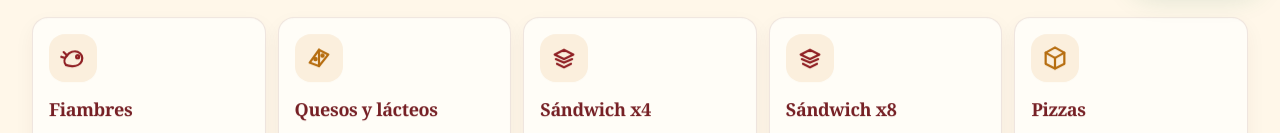
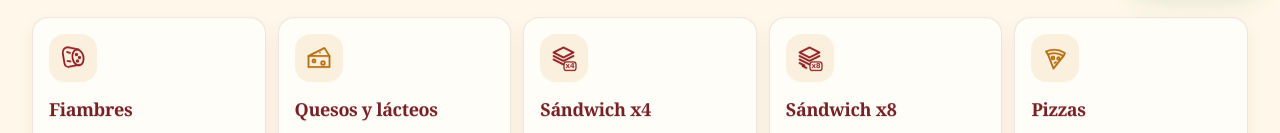
Before and after one commit to Jeser0/fiambreria-hamdan, a Next.js app: page / in a window 1280 px wide. Shown: the part 796-929 px from the top of the page. Built offline with nearby package versions, Linux system fonts and the light colour scheme.

Commit message:
style: update homepage category icons

```diff
--- a/src/components/SectionGateways.tsx
+++ b/src/components/SectionGateways.tsx
@@ -1,36 +1,69 @@
+import type { ReactNode } from "react";
 import Link from "next/link";
-import { BoxIcon } from "./Icons";
+
+function CategoryIcon({ children }: { children: ReactNode }) {
+  return (
+    <svg viewBox="0 0 28 28" width="28" height="28" fill="none" stroke="currentColor" strokeWidth="1.8" strokeLinecap="round" strokeLinejoin="round" aria-hidden="true" focusable="false">
+      {children}
+    </svg>
+  );
+}
 
 function CheeseIcon() {
   return (
-    <svg viewBox="0 0 24 24" width="28" height="28" fill="none" stroke="currentColor" strokeWidth="1.9" strokeLinecap="round" strokeLinejoin="round" aria-hidden="true">
-      <path d="M4 16 12 5l8 4-8 10-8-3Z" /><path d="M12 5v14" /><circle cx="15" cy="10" r="1" /><circle cx="9" cy="13" r="1" />
-    </svg>
+    <CategoryIcon>
+      <path d="m3.5 12 16-8 5 8v11h-21V12Z" />
+      <path d="M3.5 12h21" />
+      <circle cx="9" cy="17" r="1.5" />
+      <circle cx="18" cy="19" r="1.8" />
+      <path d="M15 8.5h.01" />
+    </CategoryIcon>
   );
 }
 
 function HamIcon() {
   return (
-    <svg viewBox="0 0 24 24" width="28" height="28" fill="none" stroke="currentColor" strokeWidth="1.9" strokeLinecap="round" strokeLinejoin="round" aria-hidden="true">
-      <path d="M6 18c-2-2-1.6-5.4.7-8.1C9.1 7 13 5.6 16 6.7c3.2 1.2 4.9 4.8 3.5 7.9-1.2 2.8-4.8 4.6-8.3 4.4-2.1-.1-4-.5-5.2-1Z" /><circle cx="16" cy="11" r="1.3" /><path d="M7 10 4 7m1 5-3-1" />
-    </svg>
+    <CategoryIcon>
+      <path d="m19.5 5.5-9.5-2C6 2.7 3.2 5.6 3.8 9.5l1.7 10c.4 2.4 2.5 3.8 4.8 3.3l10.5-2" />
+      <ellipse cx="19" cy="13.5" rx="5.5" ry="8" transform="rotate(-12 19 13.5)" />
+      <path d="m8 8 3 1M8.5 17l3 .5" />
+      <circle cx="17.5" cy="10.5" r=".8" />
+      <circle cx="20.5" cy="13.5" r=".8" />
+      <circle cx="18.5" cy="17" r=".8" />
+    </CategoryIcon>
   );
 }
 
-function SandwichIcon() {
+function SandwichIcon({ count }: { count: 4 | 8 }) {
   return (
-    <svg viewBox="0 0 24 24" width="28" height="28" fill="none" stroke="currentColor" strokeWidth="1.9" strokeLinecap="round" strokeLinejoin="round" aria-hidden="true">
-      <path d="m4 9 8-4 8 4-8 4-8-4Z" /><path d="m5 13 7 3 7-3M6 17l6 3 6-3" />
-    </svg>
+    <CategoryIcon>
+      <path d="m3.5 8.5 10-5 10 5-10 5-10-5Z" />
+      <path d="m3.5 12 10 5 10-5M3.5 15.5l10 5" />
+      {count === 8 && <path d="m3.5 19 5 2.5M6.5 22l4 2" />}
+      <rect x="14" y="18" width="12" height="8.5" rx="2.5" fill="#fbefdd" strokeWidth="1.2" />
+      <text x="20" y="24.4" textAnchor="middle" fontFamily="Arial, sans-serif" fontSize="8" fontWeight="700" fill="currentColor" stroke="none">x{count}</text>
+    </CategoryIcon>
+  );
+}
+
+function PizzaIcon() {
+  return (
+    <CategoryIcon>
+      <path d="M7 10.5 12.5 24.5 22.5 12" />
+      <path d="M5 7.5A21 21 0 0 1 24 9l-1.5 3A18 18 0 0 0 7 10.5L5 7.5Z" />
+      <circle cx="12" cy="14" r="1.4" />
+      <circle cx="17.5" cy="14.5" r="1.3" />
+      <path d="m13.5 19 1.5-1" />
+    </CategoryIcon>
   );
 }
 
 const cards = [
   { title: "Fiambres", category: "fiambres", icon: <HamIcon />, tone: "text-[#8f1f23]" },
   { title: "Quesos y lácteos", category: "quesos", icon: <CheeseIcon />, tone: "text-[#b66d0f]" },
-  { title: "Sándwich x4", category: "sandwich-x4", icon: <SandwichIcon />, tone: "text-[#8f1f23]" },
-  { title: "Sándwich x8", category: "sandwich-x8", icon: <SandwichIcon />, tone: "text-[#8f1f23]" },
-  { title: "Pizzas", category: "pizzas", icon: <BoxIcon size={28} />, tone: "text-[#b66d0f]" },
+  { title: "Sándwich x4", category: "sandwich-x4", icon: <SandwichIcon count={4} />, tone: "text-[#8f1f23]" },
+  { title: "Sándwich x8", category: "sandwich-x8", icon: <SandwichIcon count={8} />, tone: "text-[#8f1f23]" },
+  { title: "Pizzas", category: "pizzas", icon: <PizzaIcon />, tone: "text-[#b66d0f]" },
 ] as const;
 
 export default function SectionGateways() {
```
